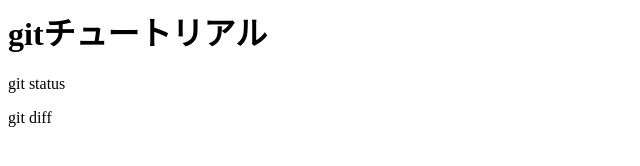
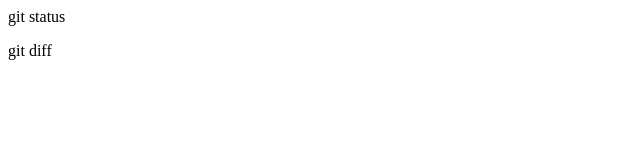
Before and after one commit to tanaka343/git_tutorial, a plain HTML site: page index.html in a window 1280 px wide. Shown: the whole page, without its empty margins (0-640 px from the left). Drawn offline with Linux system fonts and the light colour scheme.

Commit message:
ｃonflict

```diff
--- a/index.html
+++ b/index.html
@@ -1,3 +1,3 @@
-<h1>gitチュートリアル</h1>
+
 <p>git status</p>
 <p>git diff</p>
```
